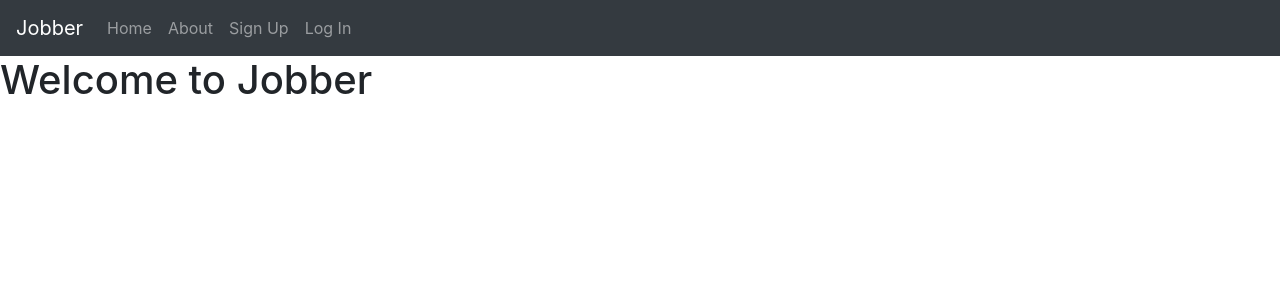
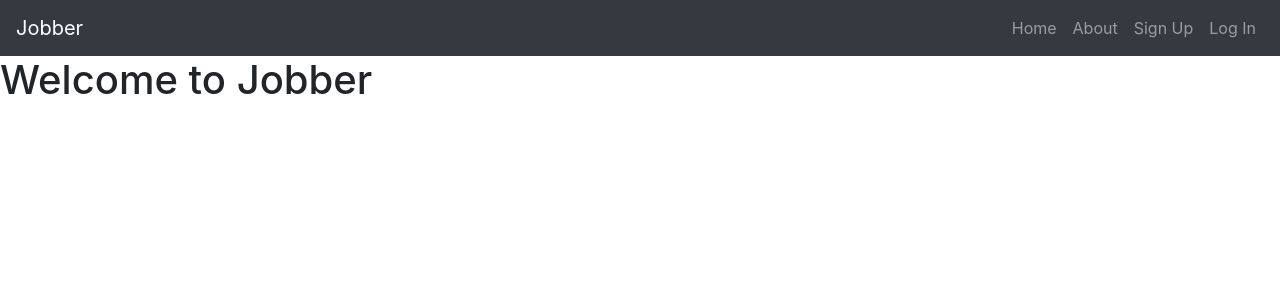
Before and after one commit to AaronGoldsmith1/jobber, a Django app: page / in a window 1280 px wide. Shown: the top 300 px of the page. Run offline with Django 3.2, Linux system fonts and the light colour scheme; some libraries are stand-ins or nearby versions.

Commit message:
update html

```diff
--- a/main_app/templates/base.html
+++ b/main_app/templates/base.html
@@ -19,7 +19,7 @@
     <span class="navbar-toggler-icon"></span>
     </button>
     <div class="collapse navbar-collapse" id="navbarNavAltMarkup">
-    <div class="navbar-nav justify-content-right">
+    <div class="navbar-nav justify-content-end ml-auto">
         <a class="nav-item nav-link" href="{% url 'home' %}">Home</a>
         <a class="nav-item nav-link" href="{% url 'about' %}">About</a>
         {% if user.is_authenticated %}
--- a/main_app/views.py
+++ b/main_app/views.py
@@ -13,7 +13,8 @@ def about(request):
     return render(request, 'about.html')
 
 def user_profile(request):
-     return render(request, 'user/profile.html')
+    print(request)
+    return render(request, 'user/profile.html')
 
 def signup(request):
     error_message = ''
```
